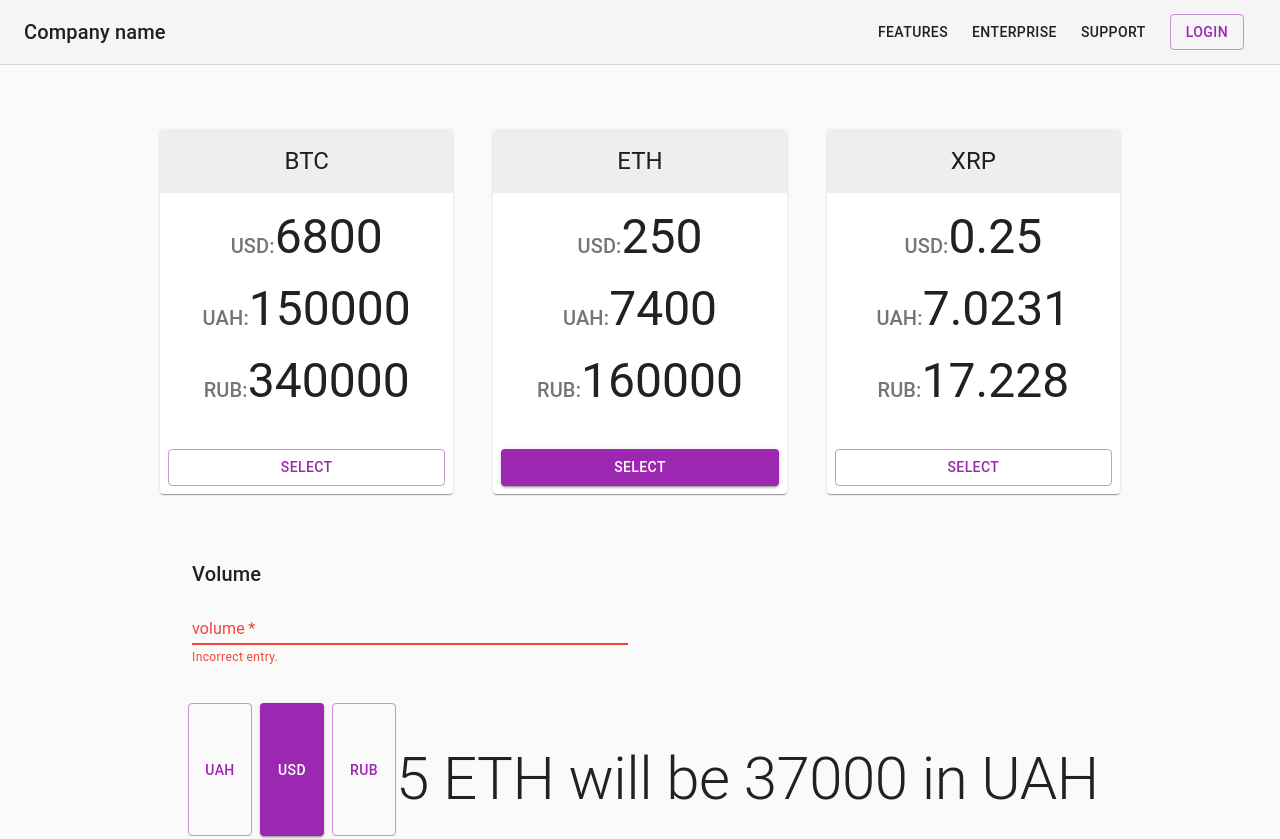
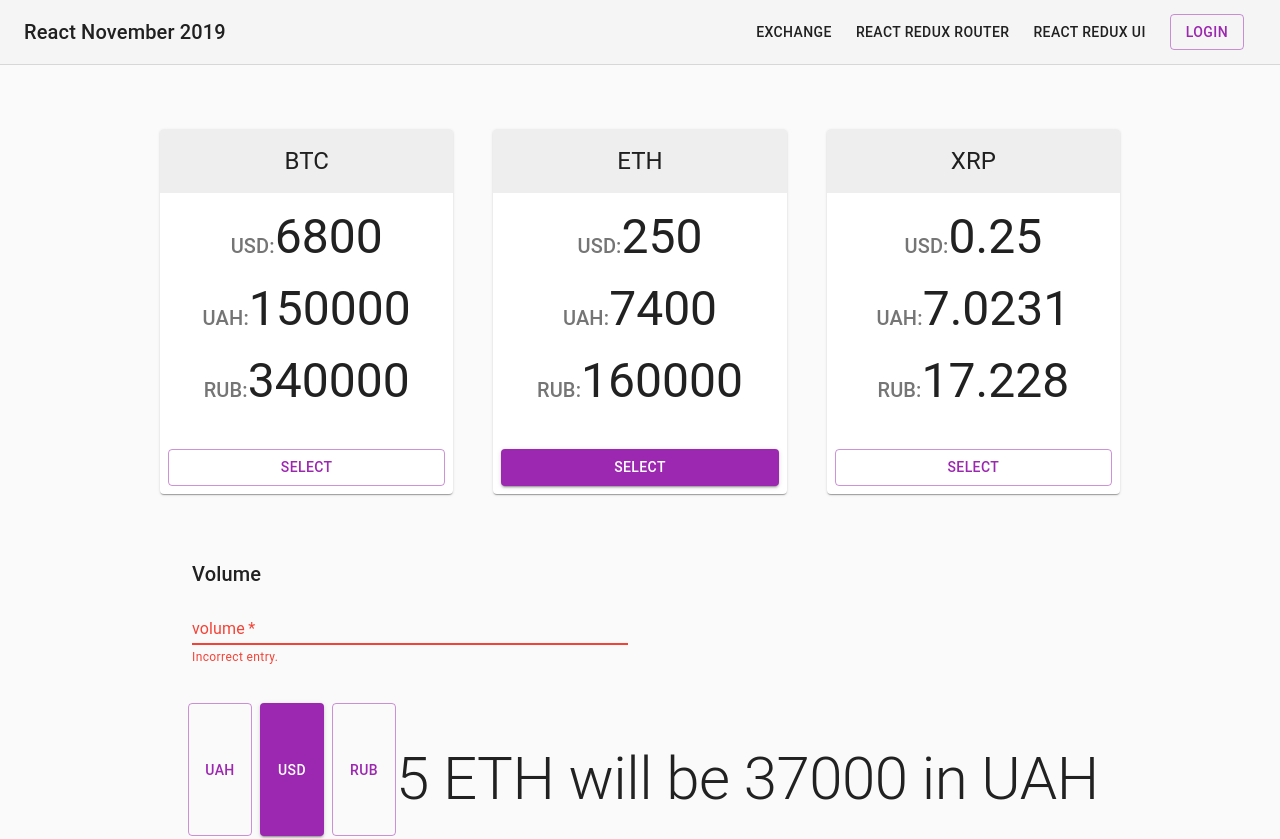
Before and after one commit to scotch02/react-redux-saga, a React (Create React App) app: page / in a window 1280 px wide. Shown: the top 839 px of the page. Built offline with nearby package versions, Linux system fonts and the light colour scheme.

Commit message:
refactoring

```diff
--- a/src/App.js
+++ b/src/App.js
@@ -4,10 +4,9 @@ import CssBaseline from "@material-ui/core/CssBaseline"
 import { ThemeProvider } from "@material-ui/styles"
 import { createMuiTheme } from "@material-ui/core"
 import { purple, green } from "@material-ui/core/colors"
-import RRSAppBar from "./components/RRSAppBar/RRSAppBar"
-import RRSHeroUnit from "./components/RRSHeroUnit/RRSHeroUnit"
-import RRSMain from "./components/RRSMain/RRSMain"
-import RRSFooter from "./components/RRSFooter/RRSFooter"
+import Header from "./common/Header/Header"
+import RRSMain from "./exchange/components/Main/Main"
+import Footer from "./common/Footer/Footer"
 
 const theme = createMuiTheme({
   palette: {
@@ -39,9 +38,9 @@ function App() {
     <>
       <ThemeProvider theme={theme}>
         <CssBaseline />
-        <RRSAppBar />
+        <Header />
         <RRSMain />
-        <RRSFooter />
+        <Footer />
       </ThemeProvider>
     </>
   )
--- a/src/components/RRSFooter/RRSFooter.js
+++ b/src/common/Footer/Footer.js
@@ -45,7 +45,7 @@ const footers = [
   }
 ]
 
-export default function RRSFooter() {
+export default function Footer() {
   const classes = useStyles()
 
   return (
--- a/src/components/RRSAppBar/RRSAppBar.js
+++ b/src/common/Header/Header.js
@@ -18,7 +18,7 @@ const useStyles = makeStyles(theme => ({
   }
 }))
 
-export default function RRSAppBar() {
+export default function Header() {
   const classes = useStyles()
 
   return (
@@ -35,7 +35,7 @@ export default function RRSAppBar() {
           noWrap
           className={classes.toolbarTitle}
         >
-          Company name
+          React November 2019
         </Typography>
         <nav>
           <Link
@@ -44,7 +44,7 @@ export default function RRSAppBar() {
             href="#"
             className={classes.link}
           >
-            Features
+            Exchange
           </Link>
           <Link
             variant="button"
@@ -52,7 +52,7 @@ export default function RRSAppBar() {
             href="#"
             className={classes.link}
           >
-            Enterprise
+            React Redux Router
           </Link>
           <Link
             variant="button"
@@ -60,7 +60,7 @@ export default function RRSAppBar() {
             href="#"
             className={classes.link}
           >
-            Support
+            React Redux UI
           </Link>
         </nav>
         <Button
--- a/src/components/RRSHeroUnit/RRSHeroUnit.js
+++ /dev/null
@@ -1,37 +0,0 @@
-import React from "react"
-import { Container, Typography } from "@material-ui/core"
-import { makeStyles } from "@material-ui/styles"
-
-const useStyles = makeStyles(theme => ({
-  heroContent: {
-    padding: theme.spacing(8, 0, 6)
-  }
-}))
-
-export default function HeroUnit() {
-  const classes = useStyles()
-
-  return (
-    <Container maxWidth="sm" component="main" className={classes.heroContent}>
-      <Typography
-        component="h1"
-        variant="h2"
-        align="center"
-        color="textPrimary"
-        gutterBottom
-      >
-        Pricing
-      </Typography>
-      <Typography
-        variant="h5"
-        align="center"
-        color="textSecondary"
-        component="p"
-      >
-        Quickly build an effective pricing table for your potential customers
-        with this layout. It&apos;s built with default Material-UI components
-        with little customization.
-      </Typography>
-    </Container>
-  )
-}
--- a/src/components/PaymentForm/PaymentForm.js
+++ b/src/exchange/components/Form/Form.js
@@ -20,7 +20,7 @@ const useStyles = makeStyles(theme => ({
 
 }));
 
-export default function PaymentForm() {
+export default function Form() {
   const classes = useStyles();
 
   return (
--- a/src/components/RRSMain/RRSMain.js
+++ b/src/exchange/components/Main/Main.js
@@ -1,8 +1,8 @@
 import React from "react";
 import { Container, Grid } from "@material-ui/core";
 
-import RRSCurrency from "../RRSCurrency/RRSCurrency";
-import Form from "../PaymentForm/PaymentForm";
+import RRSCurrency from "../Course/Course";
+import Form from "../Form/Form";
 import { makeStyles } from "@material-ui/styles";
 
 const currencies = [
@@ -38,7 +38,7 @@ const useStyles = makeStyles(theme => ({
   }
 }));
 
-export default function RRSMain() {
+export default function Main() {
   const classes = useStyles();
 
   return (
```
Also changed, not shown: src/api/exchange/Privat.js (renamed from src/api/Privat.js), src/exchange/components/Course/Course.js (renamed from src/components/RRSCurrency/RRSCurrency.js).
